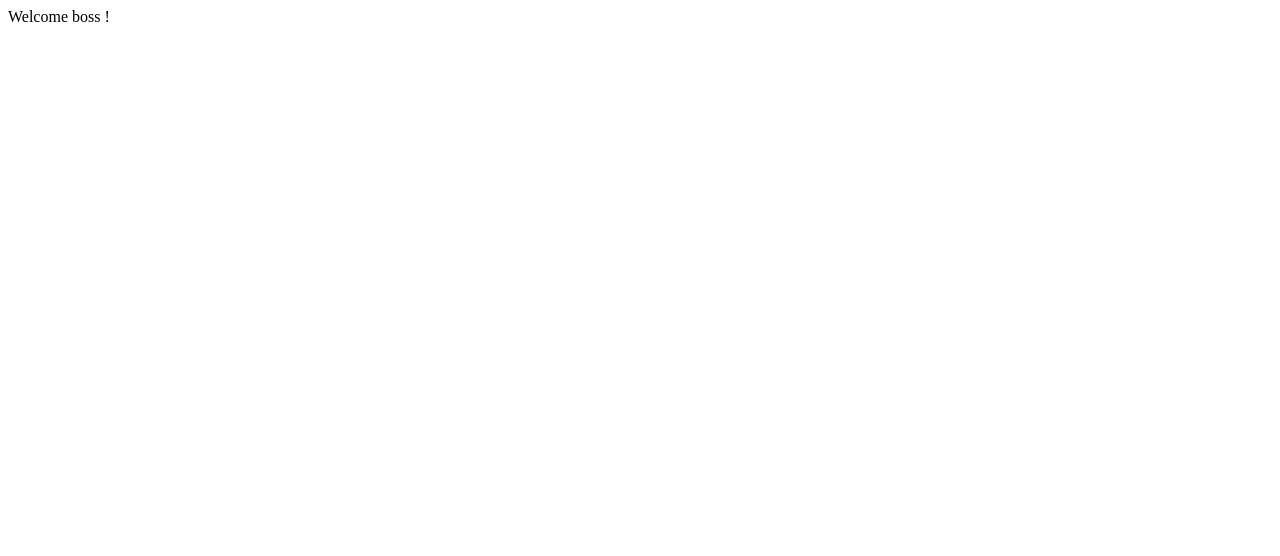
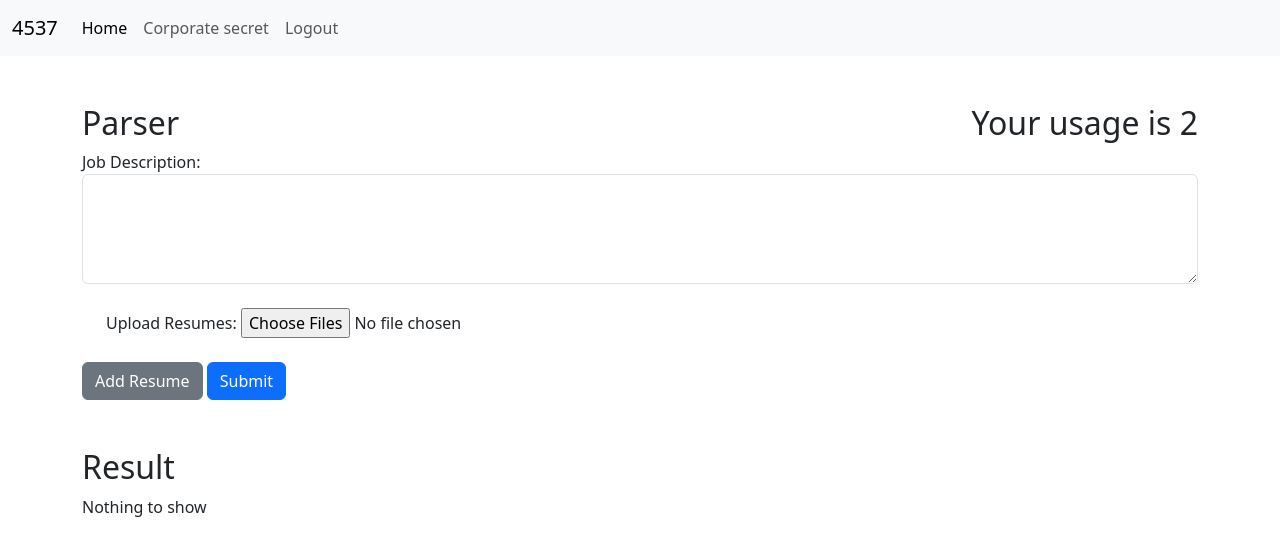
Before and after one commit to GermanRandhawaa/ArchitectureProject1, a plain HTML site: page FrontEnd/home.html in a window 1280 px wide. Drawn offline with nearby package versions, Linux system fonts and the light colour scheme.

Commit message:
Modified database, added to home page

```diff
--- a/FrontEnd/home.html
+++ b/FrontEnd/home.html
@@ -3,9 +3,66 @@
 <head>
     <meta charset="UTF-8">
     <meta name="viewport" content="width=device-width, initial-scale=1.0">
-    <title>Welcome</title>
+    <title>Resume Parser</title>
+    <link href="https://cdn.jsdelivr.net/npm/bootstrap@5.3.0/dist/css/bootstrap.min.css" rel="stylesheet">
 </head>
 <body>
-    Welcome boss !
+    <nav class="navbar navbar-expand-lg bg-body-tertiary">
+        <div class="container-fluid">
+          <a class="navbar-brand" href="#">4537</a>
+          <button class="navbar-toggler" type="button" data-bs-toggle="collapse" data-bs-target="#navbarSupportedContent" aria-controls="navbarSupportedContent" aria-expanded="false" aria-label="Toggle navigation">
+            <span class="navbar-toggler-icon"></span>
+          </button>
+          <div class="collapse navbar-collapse" id="navbarSupportedContent">
+            <ul class="navbar-nav me-auto mb-2 mb-lg-0">
+              <li class="nav-item">
+                <a class="nav-link active" aria-current="page" href="#">Home</a>
+              </li>
+              <li class="nav-item">
+                <a class="nav-link" href="#">Corporate secret</a>
+              </li>
+              <li class="nav-item">
+                <a class="nav-link" href="#">Logout</a>
+              </li>
+            </ul>
+          </div>
+        </div>
+      </nav>
+      <div class="container mt-5">
+        <div class="d-flex justify-content-between">
+            <h2>Parser</h2>
+            <h2>Your usage is 2</h2>
+        </div>
+
+        <form id="jobApplicationForm" enctype="multipart/form-data">
+            <!-- Job Description -->
+            <div class="form-group">
+                <label for="jobDescription">Job Description:</label>
+                <textarea class="form-control" id="jobDescription" name="jobDescription" rows="4" required></textarea>
+            </div>
+
+            <!-- Resume Upload -->
+            <div class="form-group m-2 p-3">
+                <label for="resume">Upload Resumes:</label>
+                <input type="file" class="form-control-file" id="resume" name="resume[]" accept=".pdf, .doc, .docx" multiple required>
+            </div>
+
+            <!-- Display added resumes -->
+            <div id="addedResumes"></div>
+
+            <!-- Add Resume Button -->
+            <button type="button" class="btn btn-secondary" onclick="addResumeToList()">Add Resume</button>
+
+            <!-- Submit Button -->
+            <button type="button" class="btn btn-primary" onclick="submitForm()">Submit</button>
+        </form>
+    </div>
+
+    <div class="container mt-5">
+        <h2>Result</h2>
+        <div id="result">Nothing to show</div>
+    </div>
+    <script src="./js/home.js"></script>
+    <script src="https://cdn.jsdelivr.net/npm/bootstrap@5.3.0/dist/js/bootstrap.bundle.min.js"></script>
 </body>
 </html>
--- /dev/null
+++ b/FrontEnd/js/home.js
@@ -0,0 +1,40 @@
+let resumes = [];
+
+function addResume(resume) {
+    resumes.push(resume);
+}
+
+function addResumeToList() {
+    const resumeInput = document.getElementById('resume');
+    const addedResumesDiv = document.getElementById('addedResumes');
+
+    for (let i = 0; i < resumeInput.files.length; i++) {
+        const resume = resumeInput.files[i];
+        addResume(resume);
+        addedResumesDiv.innerHTML += `<p>${resume.name}</p>`;
+    }
+
+    // Clear the file input to allow selecting the same files again
+    resumeInput.value = null;
+}
+
+function submitForm() {
+    const jobDescription = document.getElementById('jobDescription').value;
+
+    // Process the job application data and resumes
+    console.log('Job Description:', jobDescription);
+    console.log('Resumes:', resumes);
+
+    // Reset the resumes array for the next submission
+    resumes = [];
+
+    // You can now submit the form data to your server using AJAX or other methods
+    // Example using fetch:
+    // fetch('/submit-form', {
+    //     method: 'POST',
+    //     body: formData,
+    // })
+    // .then(response => response.json())
+    // .then(data => console.log('Success:', data))
+    // .catch(error => console.error('Error:', error));
+}
```
Also changed, not shown: Backend/server.js (+9 -9 lines).
